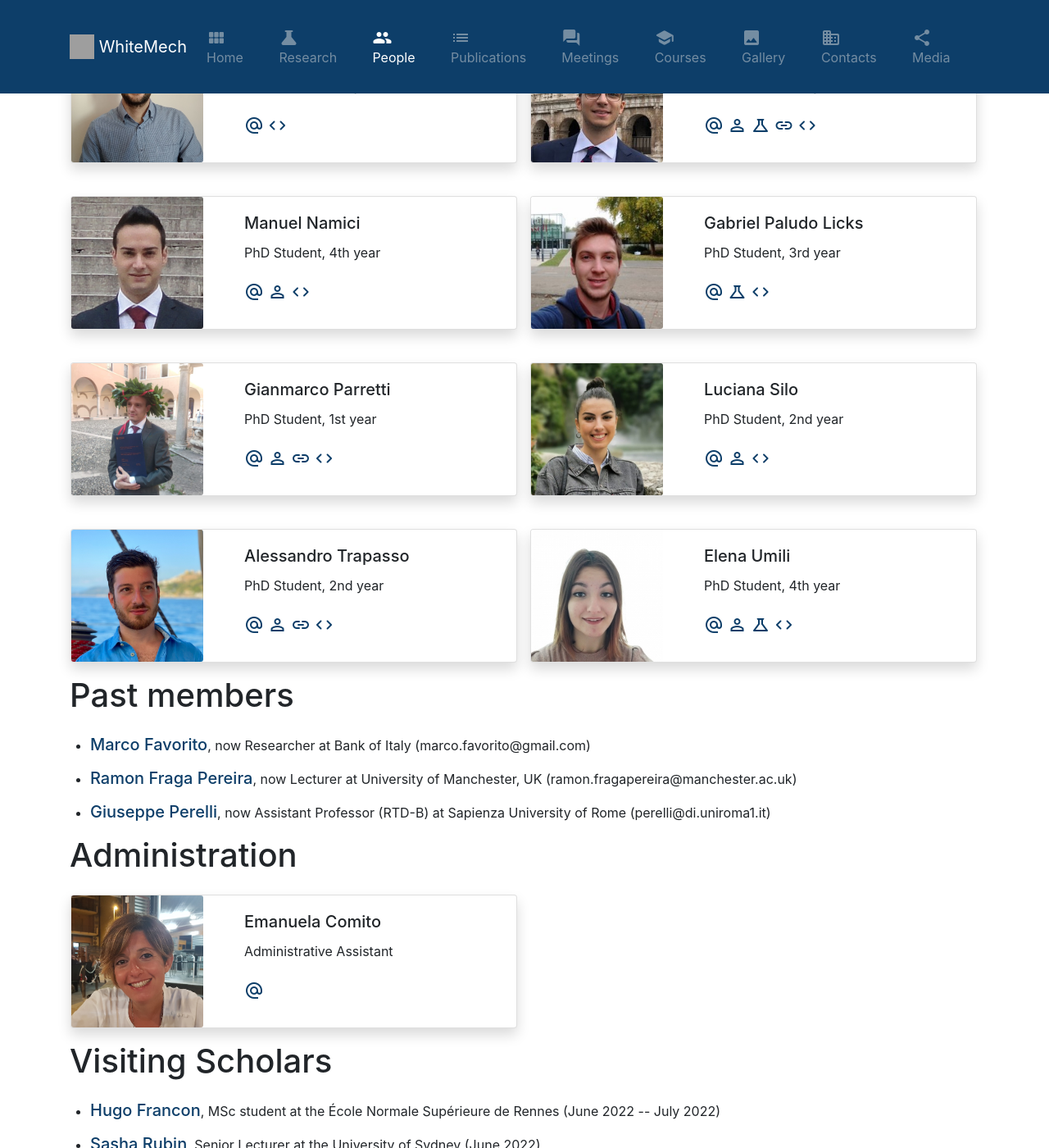
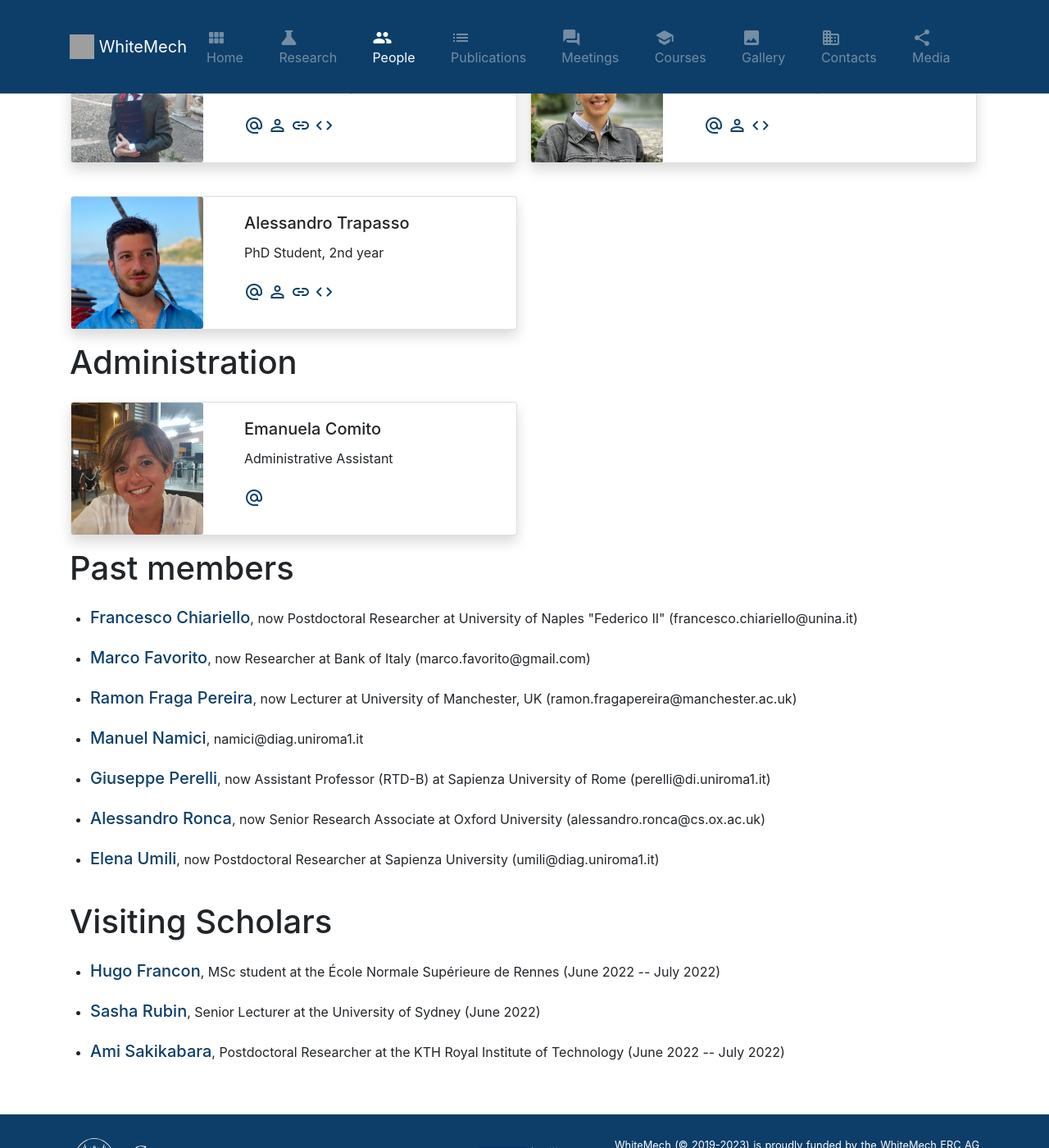
Before and after one commit to whitemech/whitemech.github.io, a Jekyll site: the page built from _pages/people.md, in a window 1280 px wide and 1400 px high, scrolled down 1106 px. Shown: the whole window at 82% size. Built offline with Jekyll 4.4.1, drawn with Linux system fonts in a browser that asks for light colours; some of the changed text lies outside the part shown.

Commit message:
update people

```diff
--- a/_data/alumni.yml
+++ b/_data/alumni.yml
@@ -1,3 +1,10 @@
+- name: Francesco Chiariello
+  affiliation: University of Naples "Federico II"
+  position: Postdoctoral Researcher
+  info: Alumni
+  email: francesco.chiariello@unina.it
+  website: https://www.francescochiariello.me/
+
 - name: Marco Favorito
   affiliation: Bank of Italy
   position: Researcher
@@ -12,9 +19,30 @@
   email: ramon.fragapereira@manchester.ac.uk
   website: https://www.ramonfpereira.com/
 
+- name: Manuel Namici
+  affiliation:
+  position:
+  info: Alumni
+  email: namici@diag.uniroma1.it
+  website:
+
 - name: Giuseppe Perelli
   affiliation: Sapienza University of Rome
   position: Assistant Professor (RTD-B)
   info: Alumni
   email: perelli@di.uniroma1.it
   website: https://giuseppeperelli.github.io/
+
+- name: Alessandro Ronca
+  affiliation: Oxford University
+  position: Senior Research Associate
+  info: Alumni
+  email: alessandro.ronca@cs.ox.ac.uk
+  website: https://ronca.me/
+
+- name: Elena Umili
+  affiliation: Sapienza University
+  position: Postdoctoral Researcher
+  info: Alumni
+  email: umili@diag.uniroma1.it
+  website:
--- a/_data/phds.yml
+++ b/_data/phds.yml
@@ -3,23 +3,14 @@
   info: PhD Student, 3rd year
   email: brunori@diag.uniroma1.it
   website:
-  linkedin:
+  linkedin: https://it.linkedin.com/in/damiano-brunori-a31936205/en
   github: https://github.com/DamianoBrunori
-  scholar:
-
-- name: Francesco Chiariello
-  photo: francesco-c.jpg
-  info: PhD Student, 4th year
-  email: chiariello@diag.uniroma1.it
-  website: https://phd.uniroma1.it/web/FRANCESCO-CHIARIELLO_nP1746480_EN.aspx
-  linkedin:
-  github: https://github.com/fracchiariello
-  scholar:
+  scholar: https://scholar.google.com/citations?user=c_IMsg8AAAAJ&hl=it
 
 - name: Roberto Cipollone
   photo: roberto.jpg
   info: PhD Student, 3rd year
-  email: cipollone.1528014@studenti.uniroma1.it
+  email: cipollone@diag.uniroma1.it
   website:
   linkedin:
   github: https://github.com/cipollone
@@ -27,21 +18,12 @@
 
 - name: Francesco Fuggitti
   photo: francesco-f.jpg
-  info: PhD Student, 4th year
+  info: PhD Student, 5th year
   email: fuggitti@diag.uniroma1.it
   website: https://francescofuggitti.github.io/
   linkedin: https://www.linkedin.com/in/francescofuggitti/
   github: https://github.com/francescofuggitti
   scholar: https://scholar.google.com/citations?hl=en&user=UimMVfAAAAAJ
-
-- name: Manuel Namici
-  photo: manuel.jpg
-  info: PhD Student, 4th year
-  email: namici@diag.uniroma1.it
-  website: https://phd.uniroma1.it/web/NAMICI-MANUEL_nP1211691_EN.aspx
-  linkedin:
-  github: https://github.com/mnamici
-  scholar:
 
 - name: Gabriel Paludo Licks
   photo: gabriel.jpg
@@ -61,7 +43,6 @@
   github: https://github.com/GianmarcoDIAG
   scholar:
 
-
 - name: Luciana Silo
   photo: luciana.jpg
   info: PhD Student, 2nd year
@@ -79,12 +60,3 @@
   linkedin: https://www.linkedin.com/in/alessandro-trapasso
   github: https://github.com/Alee08
   scholar:
-
-- name: Elena Umili
-  photo: elena.jpg
-  info: PhD Student, 4th year
-  email: umili@diag.uniroma1.it
-  website: https://phd.uniroma1.it/web/ELENA-UMILI_nP1491499_EN.aspx
-  linkedin:
-  github: https://github.com/Elena-Umili
-  scholar: https://scholar.google.it/citations?user=W1KV32kAAAAJ&hl=en
--- a/_data/postdocs.yml
+++ b/_data/postdocs.yml
@@ -1,25 +1,16 @@
 - name: Antonio Di Stasio
   photo: antonio.jpg
-  info: Postdoctoral Researcher
-  email: distasio@diag.uniroma1.it
+  info: Senior Research Associate
+  email: antonio.distasio@cs.ox.ac.uk
   website: https://antoniodistasio.github.io/
   linkedin:
   github: https://github.com/antoniodistasio
   scholar: https://scholar.google.com/citations?user=qnH_-7AAAAAJ&hl=en&oi=ao
 
-- name: Alessandro Ronca
-  photo: alessandro.jpg
-  info: Postdoctoral Researcher
-  email: ronca@diag.uniroma1.it
-  website: https://ronca.me/
-  linkedin:
-  github: https://github.com/RncLsn
-  scholar: https://scholar.google.com/citations?hl=en&user=0NwK2-IAAAAJ
-
 - name: Shufang Zhu
   photo: shufang.jpg
-  info: Postdoctoral Researcher
-  email: zhu@diag.uniroma1.it
+  info: Senior Research Associate
+  email: shufang.zhu@cs.ox.ac.uk
   website: https://shufang-zhu.github.io/
   linkedin:
   github: https://github.com/saffiepig
--- a/_pages/people.md
+++ b/_pages/people.md
@@ -166,24 +166,6 @@ permalink: /people
 </div>
 {% endif %}
 
-# Past members
-
-<div class="row  mt-4">
-
-{% for member in site.data.alumni %}
-{::nomarkdown}
-<ul>
-    <li>
-        <a class="h5" href="{% if member.website %}{{ member.website }}{% endif %}" >{{ member.name }}</a>, now {{ member.position }} at {{ member.affiliation }} ({{ member.email }})
-    </li>
-</ul>
-{:/}
-
-{% endfor %}
-
-</div>
-
-
 # Administration
 {% assign number_printed = 0 %}
 {% for member in site.data.admin_members %}
@@ -239,20 +221,37 @@ permalink: /people
 </div>
 {% endif %}
 
+# Past members
+{::nomarkdown}
+<div class="row  mt-4">
+
+<ul>
+{% for member in site.data.alumni %}
+    <li>
+        <a class="h5" href="{% if member.website %}{{ member.website }}{% endif %}" >{{ member.name }}</a>,
+{% if member.position %}now {{ member.position }} at {{ member.affiliation }} ({{ member.email }})
+{% else %}{{ member.email }}{% endif %}
+    </li>
+<br>
+{% endfor %}
+</ul>
+
+</div>
+{:/}
+
 # Visiting Scholars
 
 <div class="row  mt-4">
 
-{% for member in site.data.visitors %}
 {::nomarkdown}
 <ul>
+{% for member in site.data.visitors %}
     <li>
         <a class="h5" href="{% if member.website %}{{ member.website }}{% endif %}" >{{ member.name }}</a>, {{ member.position }} at the {{ member.affiliation }} ({{ member.stay }})
     </li>
+<br>
+{% endfor %}
 </ul>
-<br>
 {:/}
 
-{% endfor %}
-
 </div>
```
